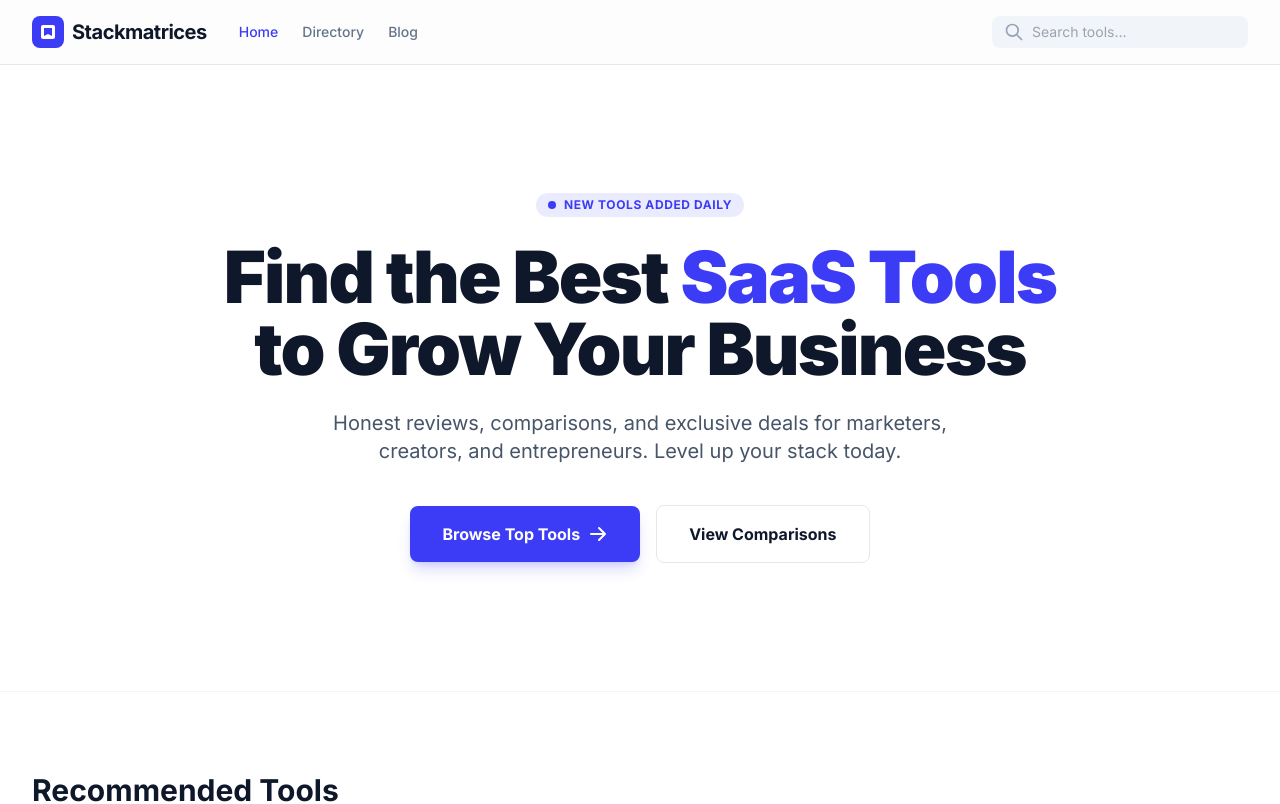
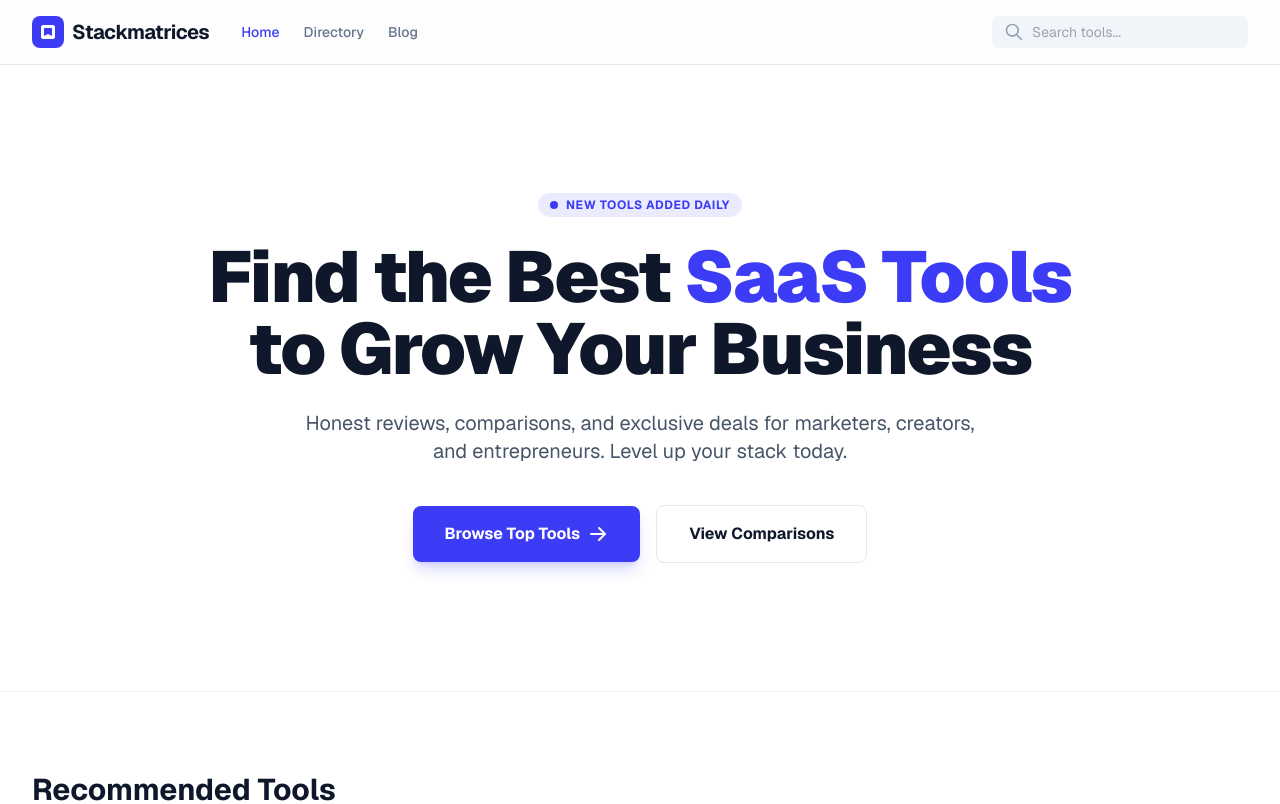
Before and after one commit to samwang0420-code/StackMatrices_blog, a Next.js app: page / in a window 1280 px wide. Shown: the top 804 px of the page. Built offline with nearby package versions, Linux system fonts and the light colour scheme; no server answers; the database is empty.

Commit message:
Update: Geist font + bold text support (**syntax**)

```diff
--- a/src/app/globals.css
+++ b/src/app/globals.css
@@ -9,11 +9,27 @@
   --primary-hover: #2a2acc;
   --primary-light: #ececfc;
   --background-light: #f5f5f8;
+  --font-geist-sans: 'Geist', system-ui, sans-serif;
+  --font-geist-mono: 'Geist Mono', monospace;
 }
 
 body {
   color: var(--foreground);
   background: var(--background);
+  font-feature-settings: "rlig" 1, "calt" 1;
+}
+
+/* Geist font optimizations */
+@layer base {
+  html {
+    font-family: var(--font-geist-sans);
+    -webkit-font-smoothing: antialiased;
+    -moz-osx-font-smoothing: grayscale;
+  }
+
+  code, pre {
+    font-family: var(--font-geist-mono);
+  }
 }
 
 @layer utilities {
--- a/src/app/layout.tsx
+++ b/src/app/layout.tsx
@@ -1,11 +1,19 @@
 import type { Metadata, Viewport } from "next";
-import { Inter } from "next/font/google";
+import { Geist, Geist_Mono } from "next/font/google";
 import "./globals.css";
 import { SITE_CONFIG } from "@/lib/constants";
 import { Navbar } from "@/components/Navbar";
 import { Footer } from "@/components/Footer";
 
-const inter = Inter({ subsets: ["latin"] });
+const geistSans = Geist({
+  variable: "--font-geist-sans",
+  subsets: ["latin"],
+});
+
+const geistMono = Geist_Mono({
+  variable: "--font-geist-mono",
+  subsets: ["latin"],
+});
 
 export const metadata: Metadata = {
   title: {
@@ -55,7 +63,7 @@ export default function RootLayout({
 }>) {
   return (
     <html lang="en">
-      <body className={`${inter.className} min-h-screen flex flex-col bg-background-light`}>
+      <body className={`${geistSans.variable} ${geistMono.variable} font-sans min-h-screen flex flex-col bg-background-light antialiased`}>
         <Navbar />
         <main className="flex-1">{children}</main>
         <Footer />
--- a/src/components/ArticleContentRenderer.tsx
+++ b/src/components/ArticleContentRenderer.tsx
@@ -8,6 +8,23 @@ const EChartComponent = dynamic(() => import('./EChartComponent'), { ssr: false
 
 interface ArticleContentProps {
   content: string;
+}
+
+// 解析加粗语法 **text**
+function parseBoldText(text: string): JSX.Element {
+  if (!text.includes('**')) return <>{text}</>;
+
+  const parts = text.split(/(\*\*.*?\*\*)/g);
+  return (
+    <>
+      {parts.map((part, index) => {
+        if (part.startsWith('**') && part.endsWith('**')) {
+          return <strong key={index} className="font-bold text-slate-900">{part.slice(2, -2)}</strong>;
+        }
+        return <span key={index}>{part}</span>;
+      })}
+    </>
+  );
 }
 
 // 解析 Markdown 表格为图表数据
@@ -49,7 +66,7 @@ function generateRadarOption(title: string, data: { name: string; value: number
     tooltip: { trigger: 'item' },
     legend: {
       bottom: 10,
-      data: ['评分']
+      data: ['Score']
     },
     radar: {
       indicator: indicators,
@@ -72,11 +89,11 @@ function generateRadarOption(title: string, data: { name: string; value: number
       }
     },
     series: [{
-      name: '评分',
+      name: 'Score',
       type: 'radar',
       data: [{
         value: data.map(item => item.value),
-        name: '评分',
+        name: 'Score',
         areaStyle: {
           color: 'rgba(60, 60, 246, 0.3)'
         },
@@ -125,10 +142,17 @@ function generateBarOption(title: string, categories: string[], values: number[]
       data: values,
       type: 'bar',
       itemStyle: {
-        color: new echarts.graphic.LinearGradient(0, 0, 0, 1, [
-          { offset: 0, color: '#3c3cf6' },
-          { offset: 1, color: '#6366f1' }
-        ]),
+        color: {
+          type: 'linear',
+          x: 0,
+          y: 0,
+          x2: 0,
+          y2: 1,
+          colorStops: [
+            { offset: 0, color: '#3c3cf6' },
+            { offset: 1, color: '#6366f1' }
+          ]
+        },
         borderRadius: [8, 8, 0, 0]
       },
       label: {
@@ -158,7 +182,7 @@ export default function ArticleContentRenderer({ content }: ArticleContentProps)
       if (line.startsWith('# ')) {
         result.push(
           <h1 key={key++} className="text-4xl font-bold mb-6 mt-8 text-slate-900">
-            {line.replace('# ', '')}
+            {parseBoldText(line.replace('# ', ''))}
           </h1>
         );
         i++;
@@ -168,7 +192,7 @@ export default function ArticleContentRenderer({ content }: ArticleContentProps)
       if (line.startsWith('## ')) {
         result.push(
           <h2 key={key++} className="text-2xl font-bold mb-4 mt-6 text-slate-900">
-            {line.replace('## ', '')}
+            {parseBoldText(line.replace('## ', ''))}
           </h2>
         );
         i++;
@@ -178,7 +202,7 @@ export default function ArticleContentRenderer({ content }: ArticleContentProps)
       if (line.startsWith('### ')) {
         result.push(
           <h3 key={key++} className="text-xl font-bold mb-3 mt-4 text-slate-900">
-            {line.replace('### ', '')}
+            {parseBoldText(line.replace('### ', ''))}
           </h3>
         );
         i++;
@@ -233,7 +257,7 @@ export default function ArticleContentRenderer({ content }: ArticleContentProps)
           const parsed = parseTableToChartData(tableLines);
           if (parsed && parsed.rows.length > 0) {
             const categories = parsed.rows.map(r => r[0]);
-            const values = parsed.rows.map(r => parseFloat(r[2]) || 0); // 假设第3列是数值
+            const values = parsed.rows.map(r => parseFloat(r[2]) || 0);
 
             result.push(
               <EChartComponent
@@ -265,7 +289,7 @@ export default function ArticleContentRenderer({ content }: ArticleContentProps)
                   <tr>
                     {parsed.headers.map((h, idx) => (
                       <th key={idx} className="border border-slate-200 px-4 py-3 text-left font-semibold text-slate-700">
-                        {h}
+                        {parseBoldText(h)}
                       </th>
                     ))}
                   </tr>
@@ -275,7 +299,7 @@ export default function ArticleContentRenderer({ content }: ArticleContentProps)
                     <tr key={ridx} className={ridx % 2 === 0 ? 'bg-white' : 'bg-slate-50'}>
                       {row.map((cell, cidx) => (
                         <td key={cidx} className="border border-slate-200 px-4 py-3 text-slate-600">
-                          {cell}
+                          {parseBoldText(cell)}
                         </td>
                       ))}
                     </tr>
@@ -298,7 +322,7 @@ export default function ArticleContentRenderer({ content }: ArticleContentProps)
         result.push(
           <ul key={key++} className="list-disc ml-6 mb-4 space-y-2">
             {items.map((item, idx) => (
-              <li key={idx} className="text-slate-700 leading-relaxed">{item}</li>
+              <li key={idx} className="text-slate-700 leading-relaxed">{parseBoldText(item)}</li>
             ))}
           </ul>
         );
@@ -315,7 +339,7 @@ export default function ArticleContentRenderer({ content }: ArticleContentProps)
         result.push(
           <ol key={key++} className="list-decimal ml-6 mb-4 space-y-2">
             {items.map((item, idx) => (
-              <li key={idx} className="text-slate-700 leading-relaxed">{item}</li>
+              <li key={idx} className="text-slate-700 leading-relaxed">{parseBoldText(item)}</li>
             ))}
           </ol>
         );
@@ -338,7 +362,7 @@ export default function ArticleContentRenderer({ content }: ArticleContentProps)
 
       // 处理段落
       result.push(
-        <p key={key++} className="mb-4 leading-relaxed text-slate-700">{line}</p>
+        <p key={key++} className="mb-4 leading-relaxed text-slate-700">{parseBoldText(line)}</p>
       );
       i++;
     }
--- a/tailwind.config.ts
+++ b/tailwind.config.ts
@@ -8,6 +8,10 @@ const config: Config = {
   ],
   theme: {
     extend: {
+      fontFamily: {
+        sans: ['var(--font-geist-sans)', 'system-ui', 'sans-serif'],
+        mono: ['var(--font-geist-mono)', 'monospace'],
+      },
       colors: {
         background: "var(--background)",
         foreground: "var(--foreground)",
```
